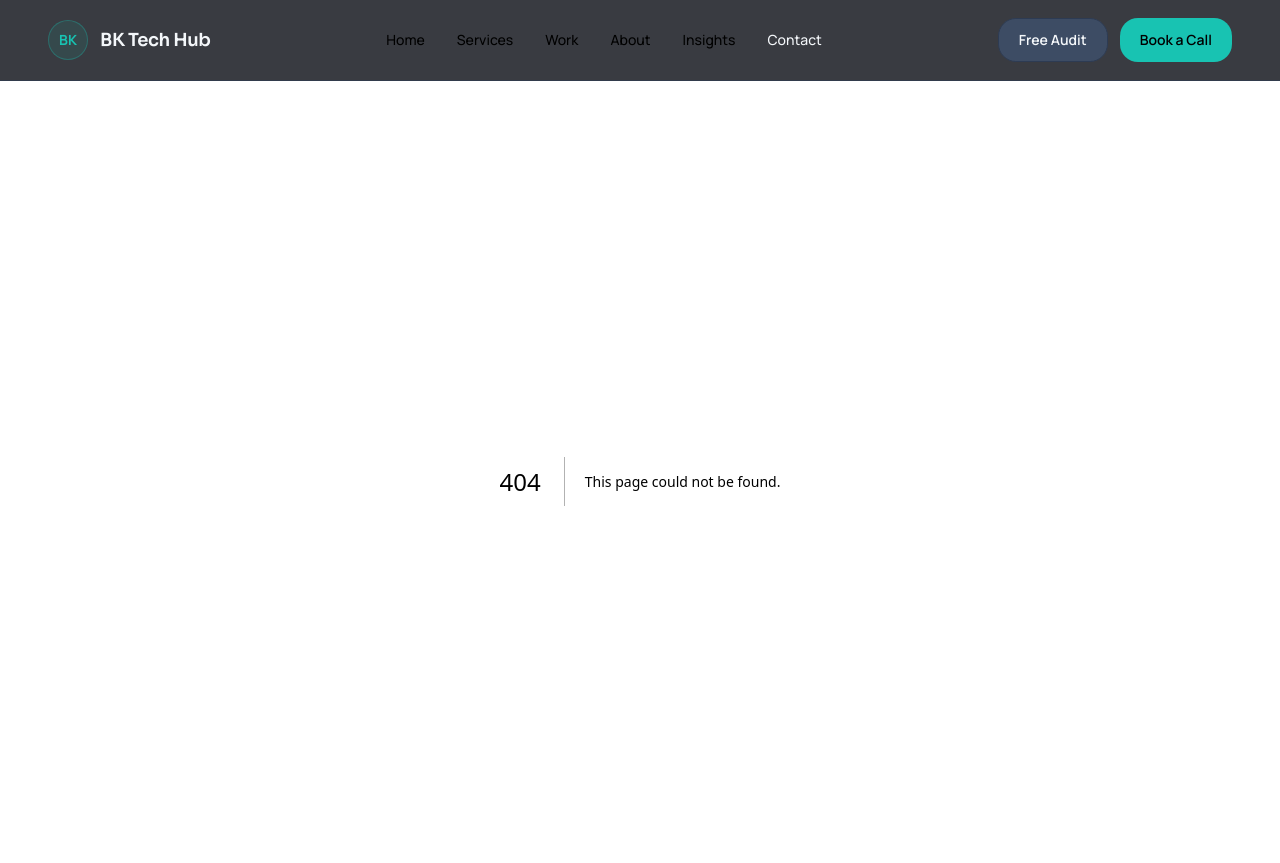
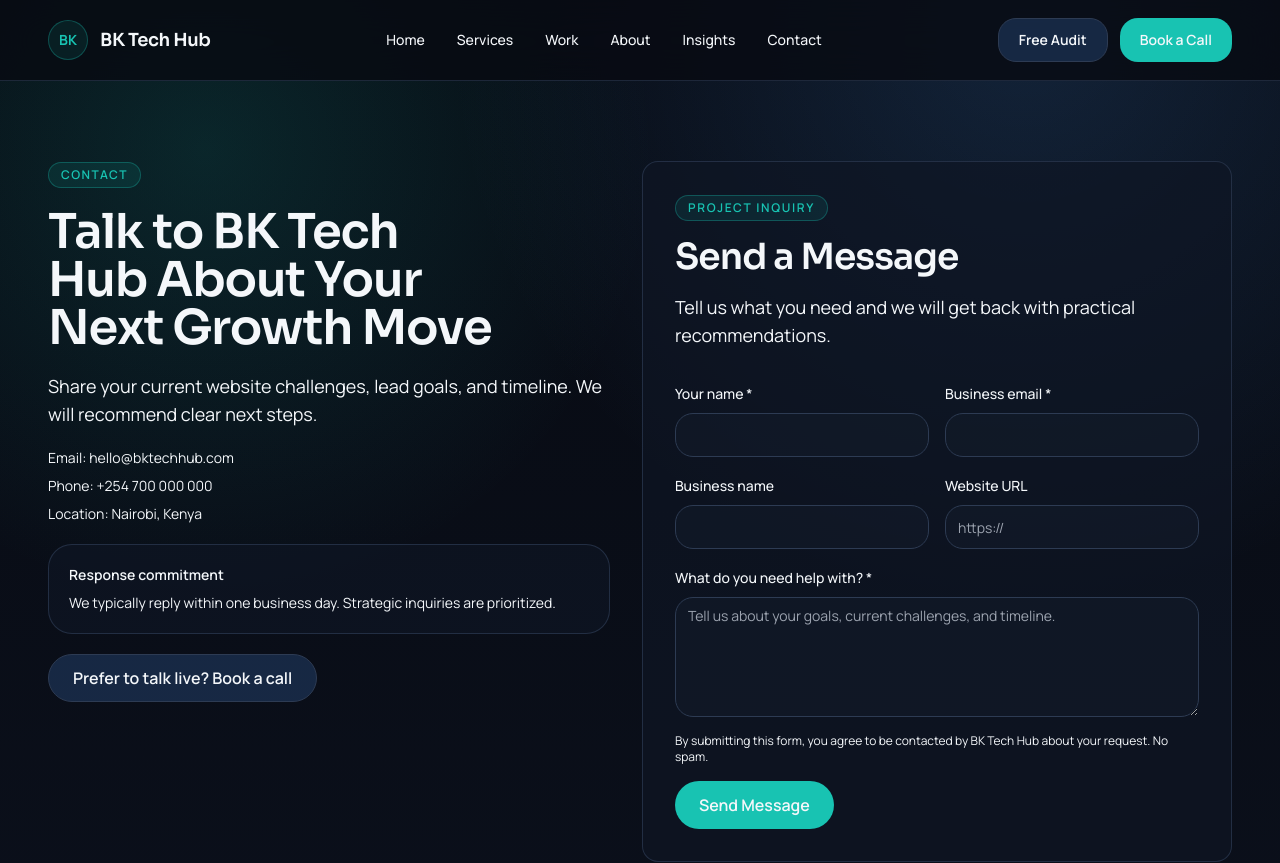
Before and after one commit to bonsteeve/BK-Tech-Hub, a Next.js app in the folder frontend/: page /contact in a window 1280 px wide. Before the commit this address had no page. Shown: the top 863 px of the page. Built offline with nearby package versions, Linux system fonts and the light colour scheme.

Commit message:
feat(frontend): add contact page with server-action form

```diff
--- /dev/null
+++ b/frontend/app/contact/actions.ts
@@ -0,0 +1,61 @@
+"use server";
+
+export type ContactFormState = {
+  status: "idle" | "success" | "error";
+  message: string;
+};
+
+export const initialContactFormState: ContactFormState = {
+  status: "idle",
+  message: "",
+};
+
+export async function submitContactForm(
+  _prevState: ContactFormState,
+  formData: FormData,
+): Promise<ContactFormState> {
+  const honeypot = formData.get("company_website");
+
+  if (honeypot) {
+    return {
+      status: "success",
+      message: "Thanks. Your message has been received.",
+    };
+  }
+
+  const name = String(formData.get("name") ?? "").trim();
+  const email = String(formData.get("email") ?? "").trim();
+  const message = String(formData.get("message") ?? "").trim();
+
+  if (!name || !email || !message) {
+    return {
+      status: "error",
+      message: "Please complete name, email, and message before submitting.",
+    };
+  }
+
+  // CRM/server action integration hook:
+  // Replace with your provider (HubSpot, Pipedrive, Airtable, custom API) as needed.
+  // Example payload fields are intentionally explicit for easy mapping.
+  const payload = {
+    name,
+    email,
+    businessName: String(formData.get("businessName") ?? "").trim(),
+    websiteUrl: String(formData.get("websiteUrl") ?? "").trim(),
+    message,
+  };
+
+  try {
+    console.info("Contact form payload", payload);
+
+    return {
+      status: "success",
+      message: "Thanks. We received your message and will reply within one business day.",
+    };
+  } catch {
+    return {
+      status: "error",
+      message: "Submission failed. Please try again or email hello@bktechhub.com.",
+    };
+  }
+}
--- /dev/null
+++ b/frontend/app/contact/page.tsx
@@ -0,0 +1,69 @@
+import type { Metadata } from "next";
+import Link from "next/link";
+
+import { ContactForm } from "@/components/forms/contact-form";
+import { Section } from "@/components/shared/section";
+import { SectionHeading } from "@/components/shared/section-heading";
+import { Button } from "@/components/ui/button";
+import { siteConfig } from "@/lib/site-config";
+
+export const metadata: Metadata = {
+  title: "Contact",
+  description:
+    "Contact BK Tech Hub to discuss your website redesign, SEO growth plan, or AI automation implementation.",
+  alternates: { canonical: "/contact" },
+};
+
+export default function ContactPage() {
+  return (
+    <>
+      <Section className="pt-16 md:pt-20">
+        <div className="grid gap-8 lg:grid-cols-[1fr_1.05fr]">
+          <div className="space-y-5">
+            <p className="inline-flex rounded-full border border-accent/30 bg-accent/10 px-3 py-1 text-xs font-semibold uppercase tracking-[0.12em] text-accent">
+              Contact
+            </p>
+            <h1 className="font-heading text-4xl font-semibold tracking-tight text-balance md:text-5xl">
+              Talk to BK Tech Hub About Your Next Growth Move
+            </h1>
+            <p className="text-lg text-muted-foreground">
+              Share your current website challenges, lead goals, and timeline. We will recommend clear next steps.
+            </p>
+
+            <div className="space-y-2 text-sm text-muted-foreground">
+              <p>
+                Email: <a href={`mailto:${siteConfig.email}`}>{siteConfig.email}</a>
+              </p>
+              <p>
+                Phone: <a href={`tel:${siteConfig.phone}`}>{siteConfig.phone}</a>
+              </p>
+              <p>
+                Location: {siteConfig.location.city}, {siteConfig.location.country}
+              </p>
+            </div>
+
+            <div className="rounded-lg border border-border/70 bg-card/70 p-5 text-sm text-muted-foreground">
+              <p className="font-semibold text-foreground">Response commitment</p>
+              <p className="mt-2">We typically reply within one business day. Strategic inquiries are prioritized.</p>
+            </div>
+
+            <Button asChild variant="secondary" size="lg">
+              <Link href="/book-a-call">Prefer to talk live? Book a call</Link>
+            </Button>
+          </div>
+
+          <div className="rounded-2xl border border-border/70 bg-card/70 p-6 md:p-8">
+            <SectionHeading
+              eyebrow="Project Inquiry"
+              title="Send a Message"
+              description="Tell us what you need and we will get back with practical recommendations."
+            />
+            <div className="mt-8">
+              <ContactForm />
+            </div>
+          </div>
+        </div>
+      </Section>
+    </>
+  );
+}
--- /dev/null
+++ b/frontend/components/forms/contact-form.tsx
@@ -0,0 +1,96 @@
+"use client";
+
+import { useActionState } from "react";
+import type { ReactNode } from "react";
+
+import {
+  initialContactFormState,
+  submitContactForm,
+} from "@/app/contact/actions";
+import { Button } from "@/components/ui/button";
+import { Input } from "@/components/ui/input";
+import { Textarea } from "@/components/ui/textarea";
+
+export function ContactForm() {
+  const [state, formAction, pending] = useActionState(
+    submitContactForm,
+    initialContactFormState,
+  );
+
+  return (
+    <form action={formAction} className="space-y-4" noValidate>
+      <div className="hidden" aria-hidden>
+        <label htmlFor="company_website">Company website</label>
+        <input id="company_website" name="company_website" tabIndex={-1} autoComplete="off" />
+      </div>
+
+      <div className="grid gap-4 sm:grid-cols-2">
+        <Field label="Your name" htmlFor="name" required>
+          <Input id="name" name="name" autoComplete="name" required />
+        </Field>
+        <Field label="Business email" htmlFor="email" required>
+          <Input id="email" name="email" type="email" autoComplete="email" required />
+        </Field>
+      </div>
+
+      <div className="grid gap-4 sm:grid-cols-2">
+        <Field label="Business name" htmlFor="businessName">
+          <Input id="businessName" name="businessName" autoComplete="organization" />
+        </Field>
+        <Field label="Website URL" htmlFor="websiteUrl">
+          <Input id="websiteUrl" name="websiteUrl" type="url" placeholder="https://" />
+        </Field>
+      </div>
+
+      <Field label="What do you need help with?" htmlFor="message" required>
+        <Textarea
+          id="message"
+          name="message"
+          required
+          placeholder="Tell us about your goals, current challenges, and timeline."
+        />
+      </Field>
+
+      <p className="text-xs text-muted-foreground">
+        By submitting this form, you agree to be contacted by BK Tech Hub about your request. No spam.
+      </p>
+
+      <Button type="submit" size="lg" disabled={pending}>
+        {pending ? "Sending..." : "Send Message"}
+      </Button>
+
+      {state.status !== "idle" ? (
+        <p
+          className={
+            state.status === "success"
+              ? "text-sm font-medium text-accent"
+              : "text-sm font-medium text-red-300"
+          }
+          role="status"
+          aria-live="polite"
+        >
+          {state.message}
+        </p>
+      ) : null}
+    </form>
+  );
+}
+
+type FieldProps = {
+  label: string;
+  htmlFor: string;
+  required?: boolean;
+  children: ReactNode;
+};
+
+function Field({ label, htmlFor, required, children }: FieldProps) {
+  return (
+    <div className="space-y-2">
+      <label htmlFor={htmlFor} className="text-sm font-medium text-foreground">
+        {label}
+        {required ? " *" : ""}
+      </label>
+      {children}
+    </div>
+  );
+}
```
